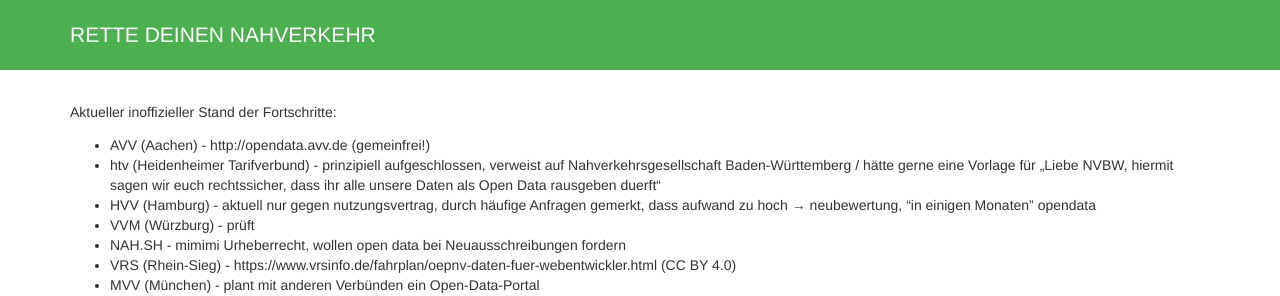
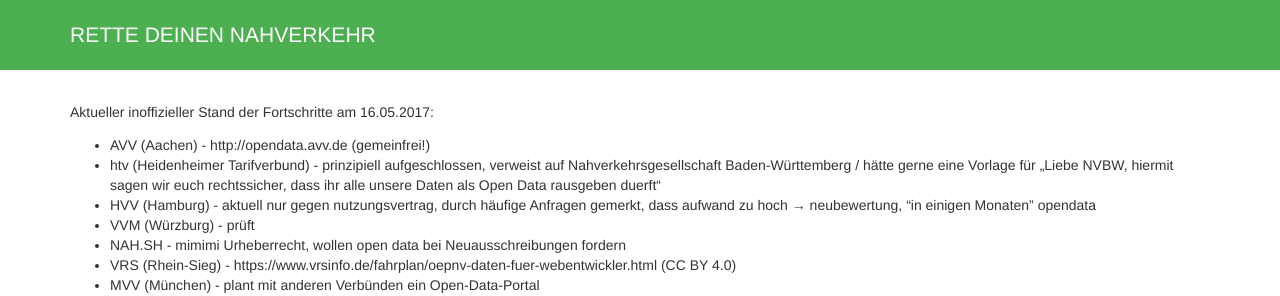
Before and after one commit to okfde/rettedeinennahverkehr, a Jekyll site: the page built from status.md, in a window 1280 px wide. Shown: the top 296 px of the page. Built offline with Jekyll 4.4.1, drawn with Linux system fonts in a browser that asks for light colours.

Commit message:
Update status.md

```diff
--- a/status.md
+++ b/status.md
@@ -2,7 +2,7 @@
 layout: single
 ---
 
-Aktueller inoffizieller Stand der Fortschritte:
+Aktueller inoffizieller Stand der Fortschritte am 16.05.2017:
 
 * AVV (Aachen) - http://opendata.avv.de (gemeinfrei!)
 * htv (Heidenheimer Tarifverbund) - prinzipiell aufgeschlossen, verweist auf Nahverkehrsgesellschaft Baden-Württemberg / hätte gerne eine Vorlage für „Liebe NVBW, hiermit sagen wir euch rechtssicher, dass ihr alle unsere Daten als Open Data rausgeben duerft“
```
